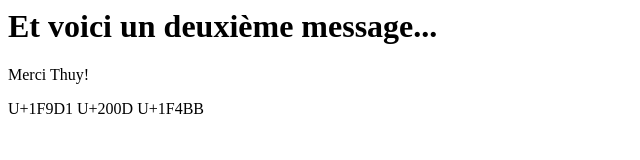
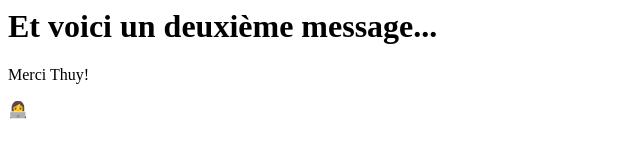
Before and after one commit to DJosie/MIT, a plain HTML site: page and.html in a window 1280 px wide. Shown: the whole page, without its empty margins (0-640 px from the left). Drawn offline with Linux system fonts and the light colour scheme.

Commit message:
Update and.html

```diff
--- a/and.html
+++ b/and.html
@@ -1,5 +1,5 @@
 <html>
 <h1>	Et voici un deuxième message...	</h1>
 <p>Merci Thuy!</p>
-  U+1F9D1 U+200D U+1F4BB
+  👩‍💻
 </html>
```
